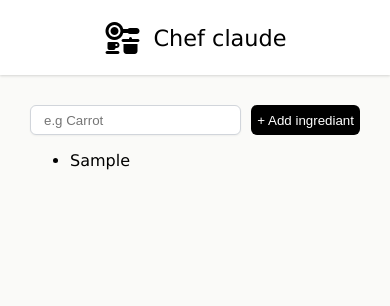
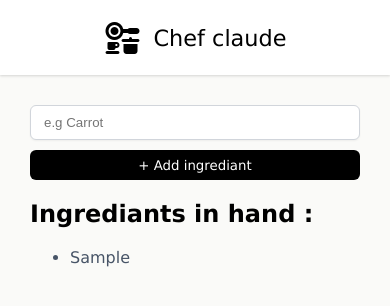
Before and after one commit to Jeevanm10/cheff-claude, a React (Vite) app: page / in a window 390 px wide. Both pictures are taken after typing "Sample" into the empty fields and a click on the button "+ Add ingrediant". Shown: the top 306 px of the page. Built offline with nearby package versions, Linux system fonts and the light colour scheme.

Commit message:
Added recipe

```diff
--- /dev/null
+++ b/src/components/claudeRecipe.jsx
@@ -0,0 +1,36 @@
+export default function recipe(){
+    return(
+         <section>
+                <h2>Chef Claude Recommends:</h2>
+                <article className="suggested-recipe-container" aria-live="polite">
+                    <p>Based on the ingredients you have available, I would recommend making a simple a delicious <strong>Beef Bolognese Pasta</strong>. Here is the recipe:</p>
+                    <h3>Beef Bolognese Pasta</h3>
+                    <strong>Ingredients:</strong>
+                    <ul>
+                        <li>1 lb. ground beef</li>
+                        <li>1 onion, diced</li>
+                        <li>3 cloves garlic, minced</li>
+                        <li>2 tablespoons tomato paste</li>
+                        <li>1 (28 oz) can crushed tomatoes</li>
+                        <li>1 cup beef broth</li>
+                        <li>1 teaspoon dried oregano</li>
+                        <li>1 teaspoon dried basil</li>
+                        <li>Salt and pepper to taste</li>
+                        <li>8 oz pasta of your choice (e.g., spaghetti, penne, or linguine)</li>
+                    </ul>
+                    <strong>Instructions:</strong>
+                    <ol>
+                        <li>Bring a large pot of salted water to a boil for the pasta.</li>
+                        <li>In a large skillet or Dutch oven, cook the ground beef over medium-high heat, breaking it up with a wooden spoon, until browned and cooked through, about 5-7 minutes.</li>
+                        <li>Add the diced onion and minced garlic to the skillet and cook for 2-3 minutes, until the onion is translucent.</li>
+                        <li>Stir in the tomato paste and cook for 1 minute.</li>
+                        <li>Add the crushed tomatoes, beef broth, oregano, and basil. Season with salt and pepper to taste.</li>
+                        <li>Reduce the heat to low and let the sauce simmer for 15-20 minutes, stirring occasionally, to allow the flavors to meld.</li>
+                        <li>While the sauce is simmering, cook the pasta according to the package instructions. Drain the pasta and return it to the pot.</li>
+                        <li>Add the Bolognese sauce to the cooked pasta and toss to combine.</li>
+                        <li>Serve hot, garnished with additional fresh basil or grated Parmesan cheese if desired.</li>
+                    </ol>
+                </article>
+            </section>
+    )
+}
--- /dev/null
+++ b/src/components/ingrediantList.jsx
@@ -0,0 +1,19 @@
+export default function ingrediantList(props){
+    let size = props.list.length
+
+    return(
+        <section className="ingrediant-list">
+            <h2>Ingrediants in hand :</h2>
+                <ul className="ingrediants-list" aria-live="polite">
+                    {props.list}
+                </ul>
+                {size > 3 && <div className="get-recipe-container">
+                    <div>
+                        <h3>Ready for a recipe?</h3>
+                        <p>Generate a recipe from the list of your ingrediants</p>
+                    </div>
+                    <button onClick={()=>props.showRecipe()}>Get a recipe</button>
+                </div>}
+            </section>
+    )
+}
--- a/src/components/main.jsx
+++ b/src/components/main.jsx
@@ -1,18 +1,24 @@
 import React from "react";
+import IngrediantList from "./ingrediantList";
+import ClaudeRecipe from "./claudeRecipe"
 
 
 export default function main() {
-    let [ingrediants,setItem] = React.useState([])
-    let listItems = ingrediants.map(item =>(
+    const [ingrediants,setItem] = React.useState([])
+    const [recipeShown,setRecipeShown] = React.useState(false)
+
+    const listItems = ingrediants.map(item =>(
         <li key ={item}>{item}</li>
     ))
-    console.log(listItems)
 
     function handleSubmit(formData){
         const newFormData = formData.get("ingrediants")
         setItem(prev => [...prev,newFormData])
     }
 
+    function showRecipe() {
+        setRecipeShown(prev => !prev)
+    }
 
     return(
         <main>
@@ -20,9 +26,8 @@ export default function main() {
                 <input placeholder="e.g Carrot" type = "text" aria-label="Add ingrediant" name="ingrediants"/>
                 <button>+ Add ingrediant</button>
             </form>
-                <ul>
-                    {listItems}
-                </ul>
+            {ingrediants.length > 0 && <IngrediantList list = {listItems} showRecipe ={showRecipe}/>}
+            {recipeShown && <ClaudeRecipe canShow = {recipeShown}/>}
         </main>
     )
 }
--- a/src/index.css
+++ b/src/index.css
@@ -30,7 +30,7 @@ main{
     display: flex;
     justify-content: center;
     gap: 10px;
-    height: 30px;
+    /* height: 30px; */
 }
 .add-ingrediant > input{
     border-radius: 6px;
@@ -46,4 +46,78 @@ main{
     color: white;
     border: none;
     border-radius: 6px;
+    cursor: pointer;
+    font-size: 0.1;
+    padding: 0px 15px;
+    font-family:'Lucida Sans', 'Lucida Sans Regular', 'Lucida Grande', 'Lucida Sans Unicode', Geneva, Verdana, sans-serif;
 }
+
+.ingrediants-list{
+    margin-bottom: 48px;
+}
+.ingrediants-list > li{
+    color: #475467;
+    line-break: 28px;
+}
+
+.get-recipe-container{
+    display: flex;
+    justify-content: space-between;
+    align-items: center;
+    border-radius: 8px;
+    background: #F0EFEB;
+    padding:10px 20px;
+}
+.get-recipe-container h3{
+    font-size: 1.125rem;
+    line-height: 15px;
+}
+.get-recipe-container p{
+    color: #6B7280;
+    font-size: 0.875rem;
+    line-height: 15px;
+}
+.get-recipe-container button{
+    background-color: #D17557;
+    border:none;
+    border-radius: 6px;
+    color:#fafaf8;
+    padding: 9px 15px;
+    box-shadow: 0px 1px 2px 0px rgba(0, 0, 0, 0.05);
+    font-size: 0.875rem;
+    cursor: pointer;
+    font-family:'Lucida Sans', 'Lucida Sans Regular', 'Lucida Grande', 'Lucida Sans Unicode', Geneva, Verdana, sans-serif;
+}
+
+@media (max-width:600px) {
+    .get-recipe-container{
+        flex-direction: column;
+    }
+    .add-ingrediant{
+        flex-direction: column;
+        justify-content: center;
+    }
+    .add-ingrediant > button{
+        background-color: black;
+        color: white;
+        border: none;
+        border-radius: 6px;
+        cursor: pointer;
+        font-size: 0.1;
+        padding: 0px 15px;
+        min-width: 150px;
+        max-width: 400px;
+        height: 30px;
+        font-family:'Lucida Sans', 'Lucida Sans Regular', 'Lucida Grande', 'Lucida Sans Unicode', Geneva, Verdana, sans-serif;
+    }
+}
+
+.suggested-recipe-container{
+    color: #475467;
+    line-height: 28px;
+    font-size: 1.125rem;
+    font-weight: 400px;
+}
+.suggested-recipe-container ul li, .suggested-recipe-container ol li{
+    margin-bottom: 8px;
+}
```
